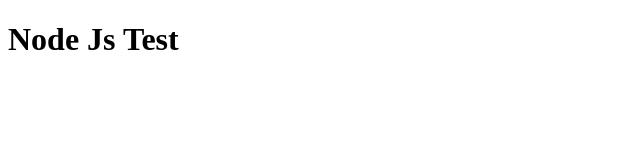
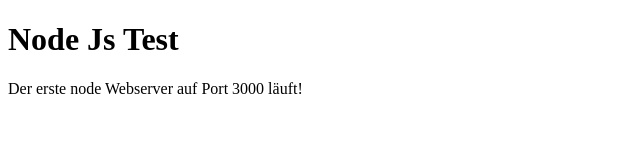
Before and after one commit to MrTBrown/Repo, a website: page node/public/index.html in a window 1280 px wide. Shown: the whole page, without its empty margins (0-640 px from the left). Drawn offline with Linux system fonts and the light colour scheme.

Commit message:
neues <p> im body

```diff
--- a/node/public/index.html
+++ b/node/public/index.html
@@ -7,5 +7,6 @@
 </head>
 <body>
     <h1>Node Js Test</h1>
+    <p> Der erste node Webserver auf Port 3000 läuft!</p>
 </body>
 </html>
```
